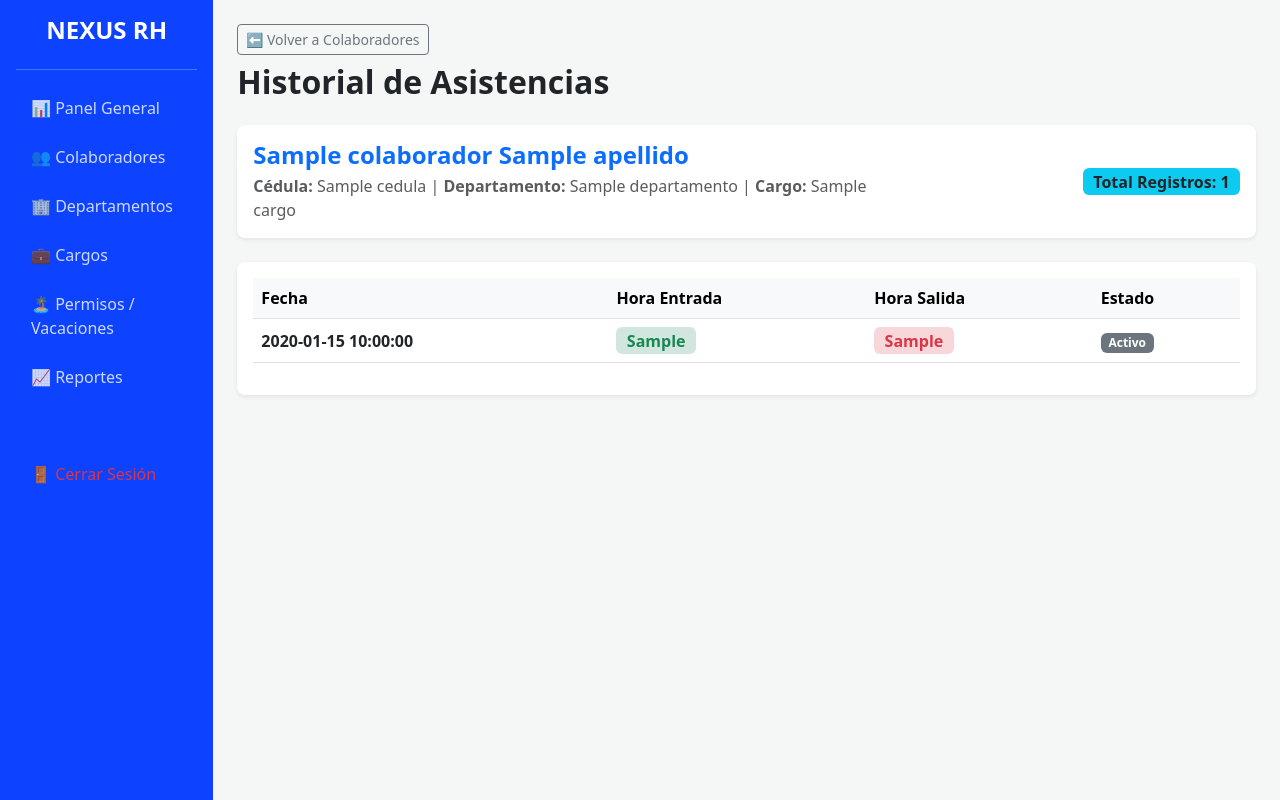
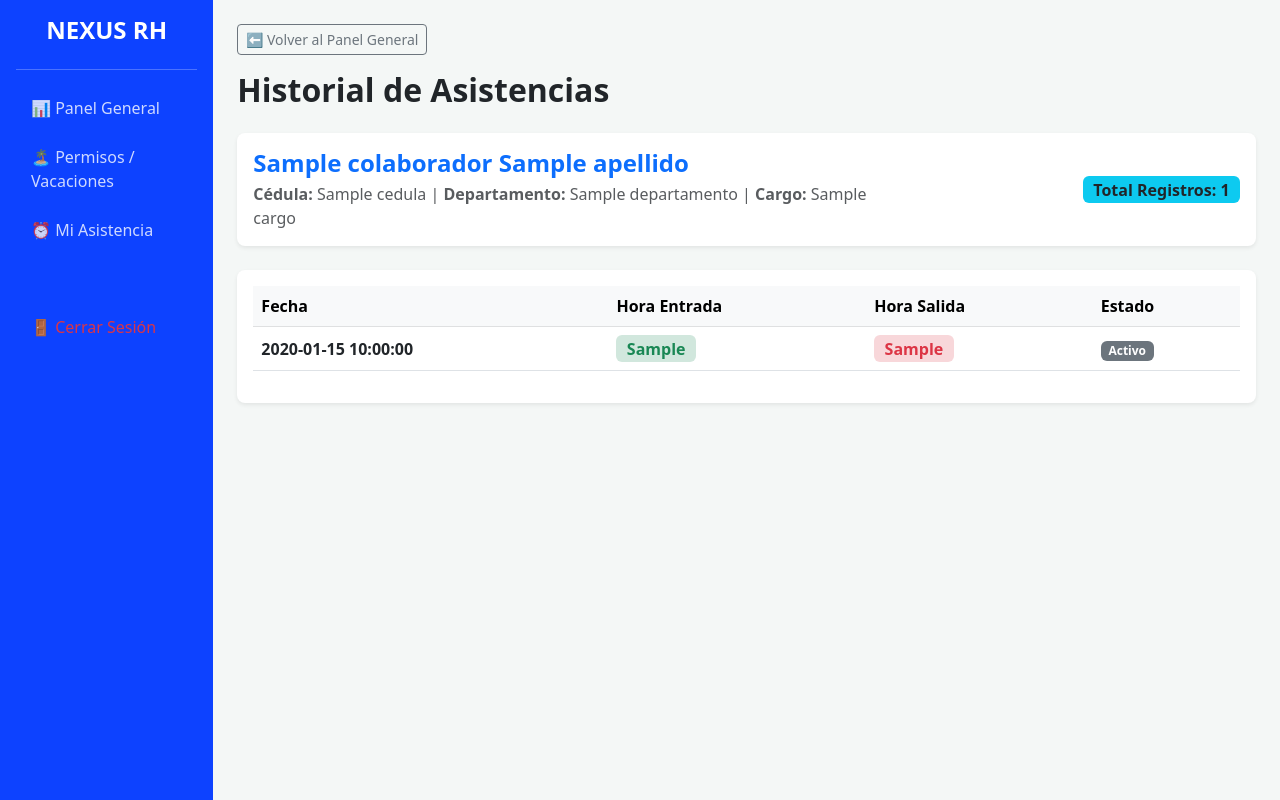
Before and after one commit to eduardole53-hash/NexusRH, a Flask app: template templates/historial_colaborador.html in a window 1280 px wide. Run offline with Flask 3, Linux system fonts and the light colour scheme; the template is opened without the code that fills it: most values are stand-ins (such as "Sample title", 1, 10 or a date in 2020).

Commit message:
menu laterales

```diff
--- a/templates/historial_colaborador.html
+++ b/templates/historial_colaborador.html
@@ -15,18 +15,44 @@
 <body>
     <div class="container-fluid">
         <div class="row">
-            <!-- Sidebar -->
+            <!-- Sidebar (Menú Lateral Universal) -->
             <div class="col-md-3 col-lg-2 sidebar p-3 d-none d-md-block">
                 <h3 class="fw-bold fs-4 mb-4 text-center">NEXUS RH</h3>
                 <hr>
                 <ul class="nav flex-column">
-                    <li class="nav-item"><a href="/dashboard">📊 Panel General</a></li>
-                    <li class="nav-item"><a href="/colaboradores" class="active">👥 Colaboradores</a></li>
-                    <li class="nav-item"><a href="/departamentos">🏢 Departamentos</a></li>
-                    <li class="nav-item"><a href="/cargos">💼 Cargos</a></li>
-                    <li class="nav-item"><a href="/permisos">🏝️ Permisos / Vacaciones</a></li>
-                    <li class="nav-item"><a href="/reportes">📈 Reportes</a></li>
-                    <li class="nav-item mt-5"><a href="/logout" class="text-danger">🚪 Cerrar Sesión</a></li>
+                    <li class="nav-item">
+                        <a href="/dashboard" class="{% if request.path == '/dashboard' %}active{% endif %}">📊 Panel General</a>
+                    </li>
+
+                    {% if session.get('rol') in ['Administrador', 'RRHH'] %}
+                    <li class="nav-item">
+                        <a href="/colaboradores" class="{% if request.path == '/colaboradores' %}active{% endif %}">👥 Colaboradores</a>
+                    </li>
+                    <li class="nav-item">
+                        <a href="/departamentos" class="{% if request.path == '/departamentos' %}active{% endif %}">🏢 Departamentos</a>
+                    </li>
+                    <li class="nav-item">
+                        <a href="/cargos" class="{% if request.path == '/cargos' %}active{% endif %}">💼 Cargos</a>
+                    </li>
+                    {% endif %}
+
+                    <li class="nav-item">
+                        <a href="/permisos" class="{% if request.path == '/permisos' %}active{% endif %}">🏝️ Permisos / Vacaciones</a>
+                    </li>
+
+                    <li class="nav-item">
+                        <a href="/colaborador/{{ session.get('usuario_id') }}/asistencias" class="{% if 'asistencias' in request.path %}active{% endif %}">⏰ Mi Asistencia</a>
+                    </li>
+
+                    {% if session.get('rol') in ['Administrador', 'RRHH'] %}
+                    <li class="nav-item">
+                        <a href="/reportes" class="{% if request.path == '/reportes' %}active{% endif %}">📈 Reportes</a>
+                    </li>
+                    {% endif %}
+
+                    <li class="nav-item mt-5">
+                        <a href="/logout" class="text-danger">🚪 Cerrar Sesión</a>
+                    </li>
                 </ul>
             </div>
 
@@ -35,7 +61,11 @@
 
                 <div class="d-flex justify-content-between align-items-center mb-3">
                     <div>
-                        <a href="/colaboradores" class="btn btn-outline-secondary btn-sm mb-2">⬅️ Volver a Colaboradores</a>
+                        {% if session.get('rol') in ['Administrador', 'RRHH'] %}
+                                <a href="/colaboradores" class="btn btn-sm btn-outline-secondary mb-3">⬅ Volver a Colaboradores</a>
+                            {% else %}
+                                <a href="/dashboard" class="btn btn-sm btn-outline-secondary mb-3">⬅ Volver al Panel General</a>
+                            {% endif %}
                         <h2 class="fw-bold text-dark">Historial de Asistencias</h2>
                     </div>
                 </div>
```
